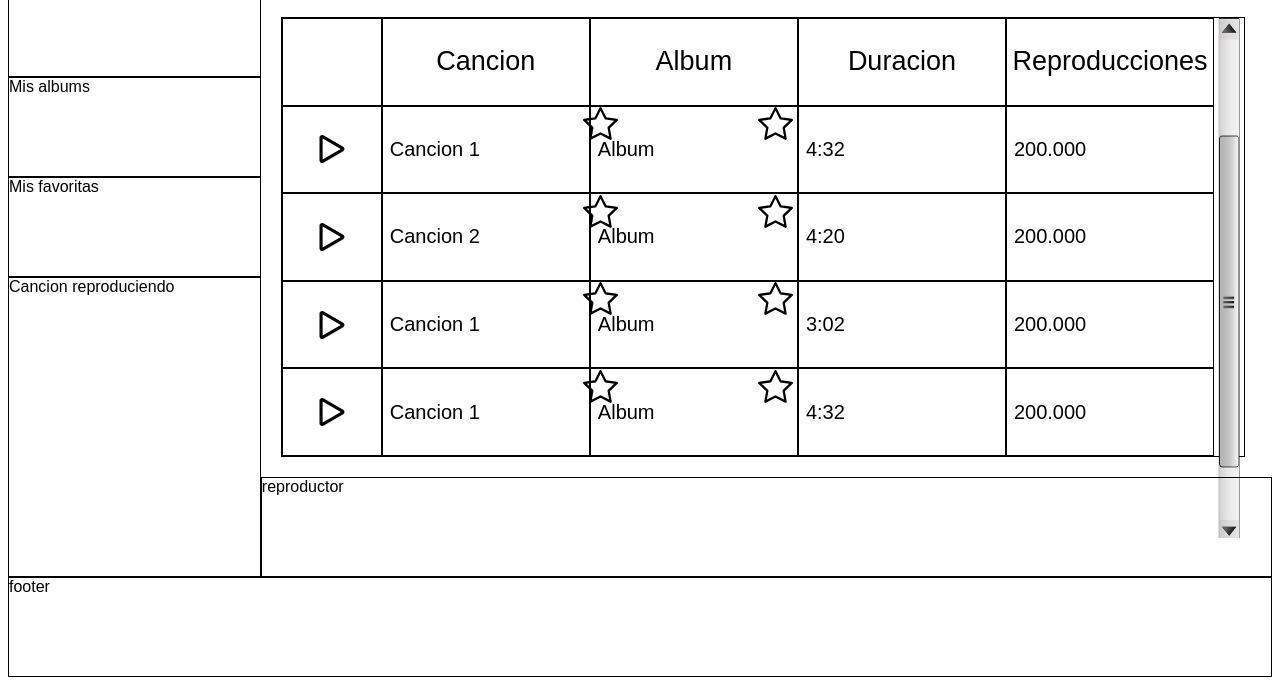
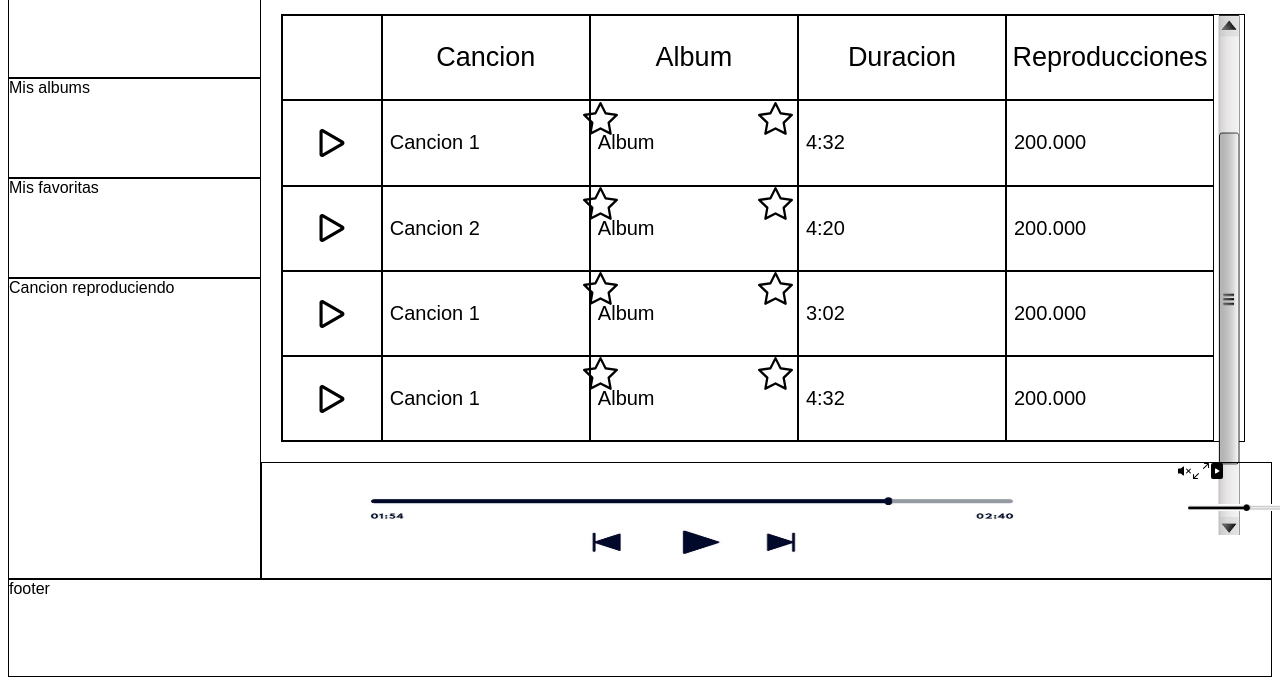
Before and after one commit to javierCM1/Pw1-grupo-10, a plain HTML site: page Musica-Sonando/musicaSonando.html in a window 1280 px wide. Shown: the part 131-811 px from the top of the page. Drawn offline with Linux system fonts and the light colour scheme.

Commit message:
musicaSonando2

```diff
--- a/Musica-Sonando/musicaSonando.html
+++ b/Musica-Sonando/musicaSonando.html
@@ -145,7 +145,20 @@
 
 
             </article>
-            <div class="reproductor">reproductor</div>
+                    <div class="reproductor">
+                            <img src="../imagenes/barra-de-reproduccion.jpg" alt="" class="barra-reproduccion">
+                            <img src="../imagenes/subir-volumen.jpg" alt="" class="volumen">
+                            <svg xmlns="http://www.w3.org/2000/svg" width="16" height="16" fill="currentColor" class="bi bi-volume-mute-fill" viewBox="0 0 16 16" >
+                                <path d="M6.717 3.55A.5.5 0 0 1 7 4v8a.5.5 0 0 1-.812.39L3.825 10.5H1.5A.5.5 0 0 1 1 10V6a.5.5 0 0 1 .5-.5h2.325l2.363-1.89a.5.5 0 0 1 .529-.06zm7.137 2.096a.5.5 0 0 1 0 .708L12.207 8l1.647 1.646a.5.5 0 0 1-.708.708L11.5 8.707l-1.646 1.647a.5.5 0 0 1-.708-.708L10.793 8 9.146 6.354a.5.5 0 1 1 .708-.708L11.5 7.293l1.646-1.647a.5.5 0 0 1 .708 0z"/>
+                              </svg>
+                              <svg xmlns="http://www.w3.org/2000/svg" width="16" height="16" fill="currentColor" class="bi bi-arrows-angle-expand" viewBox="0 0 16 16">
+                                <path fill-rule="evenodd" d="M5.828 10.172a.5.5 0 0 0-.707 0l-4.096 4.096V11.5a.5.5 0 0 0-1 0v3.975a.5.5 0 0 0 .5.5H4.5a.5.5 0 0 0 0-1H1.732l4.096-4.096a.5.5 0 0 0 0-.707zm4.344-4.344a.5.5 0 0 0 .707 0l4.096-4.096V4.5a.5.5 0 1 0 1 0V.525a.5.5 0 0 0-.5-.5H11.5a.5.5 0 0 0 0 1h2.768l-4.096 4.096a.5.5 0 0 0 0 .707z"/>
+                              </svg>
+                              <svg xmlns="http://www.w3.org/2000/svg" width="16" height="16" fill="currentColor" class="bi bi-file-play-fill" viewBox="0 0 16 16">
+                                <path d="M12 0H4a2 2 0 0 0-2 2v12a2 2 0 0 0 2 2h8a2 2 0 0 0 2-2V2a2 2 0 0 0-2-2zM6 5.883a.5.5 0 0 1 .757-.429l3.528 2.117a.5.5 0 0 1 0 .858l-3.528 2.117a.5.5 0 0 1-.757-.43V5.884z"/>
+                              </svg>
+
+                    </div>
 
             <footer>
                 footer
--- a/Musica-Sonando/styles.css
+++ b/Musica-Sonando/styles.css
@@ -155,6 +155,29 @@ body{
 .reproductor {
     border: 1px solid black;
     grid-area: reproductor;
+    display: flex;
+    justify-content: center;
+
+
+}
+.barra-reproduccion {
+
+    height: 115px;
+    width: 770px;
+}
+
+.volumen{
+    position: relative;
+    height: 7px;
+    width: 100px;
+    top: 35%;
+    left: 11%;
+}
+.bi bi-volume-mute-fill{
+    position: relative;
+    top: 35%;
+    left: 11%;
+
 }
 
 
```
Also changed, not shown: imagenes/barra-de-reproduccion.jpg (added), imagenes/subir-volumen.jpg (added).
